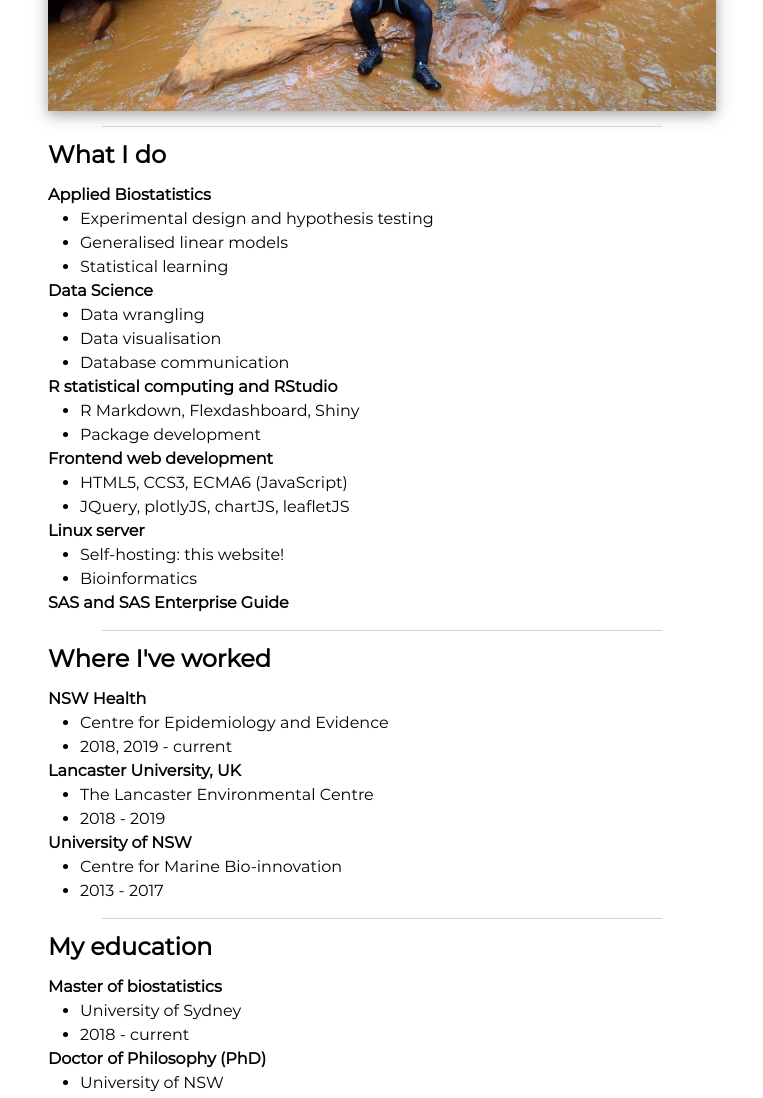
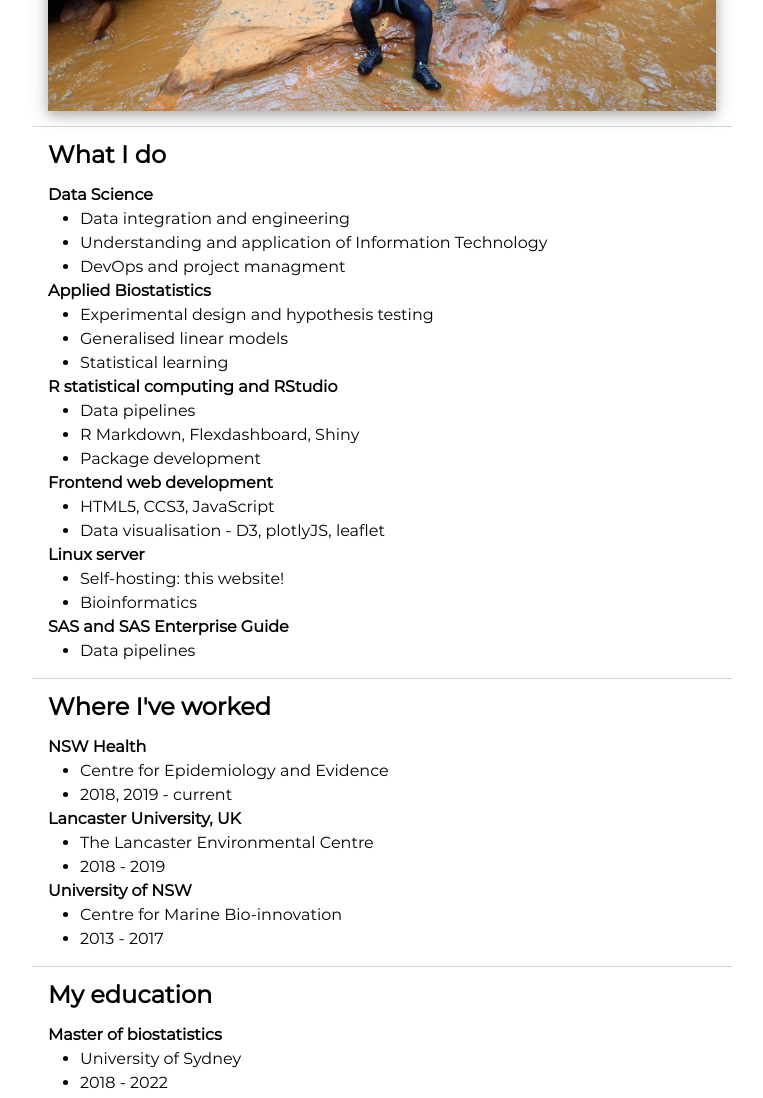
Before and after one commit to Shaunson26/CV-webpage, a plain HTML site: page html/index.html in a window 1280 px wide. Shown: the part 500-1598 px from the top of the page, without its empty margins (258-1021 px from the left). Drawn offline with Linux system fonts and the light colour scheme.

Commit message:
Content update

```diff
--- a/html/cv_main.css
+++ b/html/cv_main.css
@@ -6,14 +6,23 @@
   }
 
 body {
-    max-width: 700px;
-    margin: auto;
+    /*max-width: 700px;
+    margin: auto;*/
     font-size: 16px;
+}
+
+header {
+    /*width: 100vw;*/
 }
 
 /* hide summary dot */
 summary {
     list-style: none;
+}
+
+summary, article, .profile-img, .hr-break, .ul-inline {
+   max-width: 700px;
+    margin: auto;
 }
 
 h1,
--- a/html/index.html
+++ b/html/index.html
@@ -18,7 +18,7 @@
 
 </head>
 
-<body>
+<body style="visibility: hidden;">
     <!-- header -->
     <header class="w3-container w3-center w3-blue-grey">
         <h1>Shaun Nielsen</h1>
@@ -36,7 +36,7 @@
         </p>
     </summary>
 
-    <div class="w3-container">
+    <div class="w3-container profile-img">
         <div class="w3-card-4">
             <img src="profile.jpg" alt="profile_picture" style="width: 100%;">
         </div>
@@ -50,27 +50,28 @@
         <h3>What I do</h3>
 
         <ul>
+            <li class="li-bold">Data Science</li>
+            <ul>
+                <li>Data integration and engineering</li>
+                <li>Understanding and application of Information Technology</li>
+                <li>DevOps and project managment</li>
+            </ul>
             <li class="li-bold">Applied Biostatistics</li>
             <ul>
                 <li>Experimental design and hypothesis testing</li>
                 <li>Generalised linear models</li>
                 <li>Statistical learning</li>
             </ul>
-            <li class="li-bold">Data Science</li>
-            <ul>
-                <li>Data wrangling</li>
-                <li>Data visualisation</li>
-                <li>Database communication</li>
-            </ul>
             <li class="li-bold">R statistical computing and RStudio</li>
             <ul>
+                <li>Data pipelines</li>
                 <li>R Markdown, Flexdashboard, Shiny</li>
                 <li>Package development</li>
             </ul>
             <li class="li-bold">Frontend web development</li>
             <ul>
-                <li>HTML5, CCS3, ECMA6 (JavaScript)</li>
-                <li>JQuery, plotlyJS, chartJS, leafletJS</li>
+                <li>HTML5, CCS3, JavaScript</li>
+                <li>Data visualisation - D3, plotlyJS, leaflet</li>
             </ul>
             <li class="li-bold">Linux server</li>
             <ul>
@@ -78,6 +79,9 @@
                 <li>Bioinformatics</li>
             </ul>
             <li class="li-bold">SAS and SAS Enterprise Guide</li>
+            <ul>
+                <li>Data pipelines</li>
+            </ul>
         </ul>
     </article>
 
@@ -119,7 +123,7 @@
             <li class="li-bold">Master of biostatistics</li>
             <ul>
                 <li>University of Sydney</li>
-                <li>2018 - current</li>
+                <li>2018 - 2022</li>
             </ul>
             <li class="li-bold">Doctor of Philosophy (PhD)</li>
             <ul>
@@ -183,6 +187,12 @@
             <li><a href='./shiny' class='li-link'>Shiny</a></li>
         </ul>
     </footer>
+
+    <script>
+        window.onload = function () {
+            document.body.style.visibility = 'visible'
+        }
+    </script>
 </body>
 
 </html>
```
